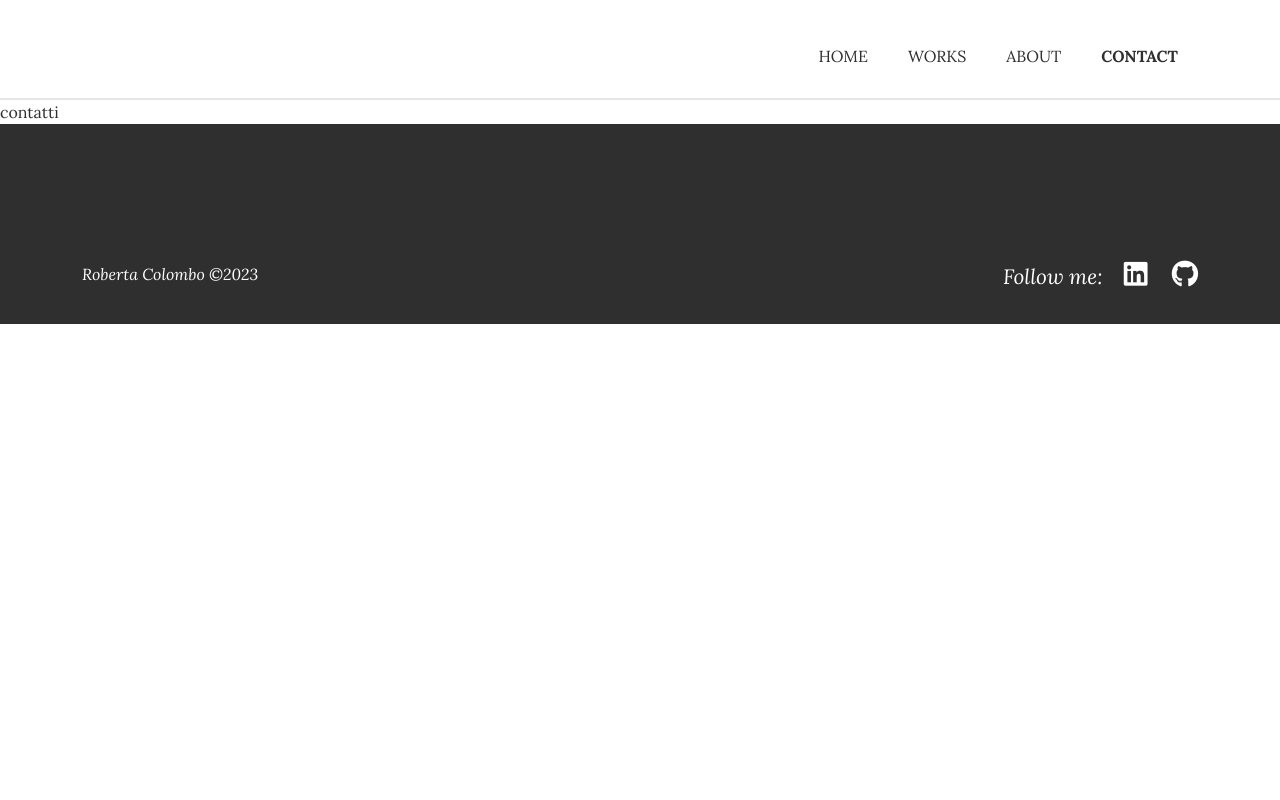
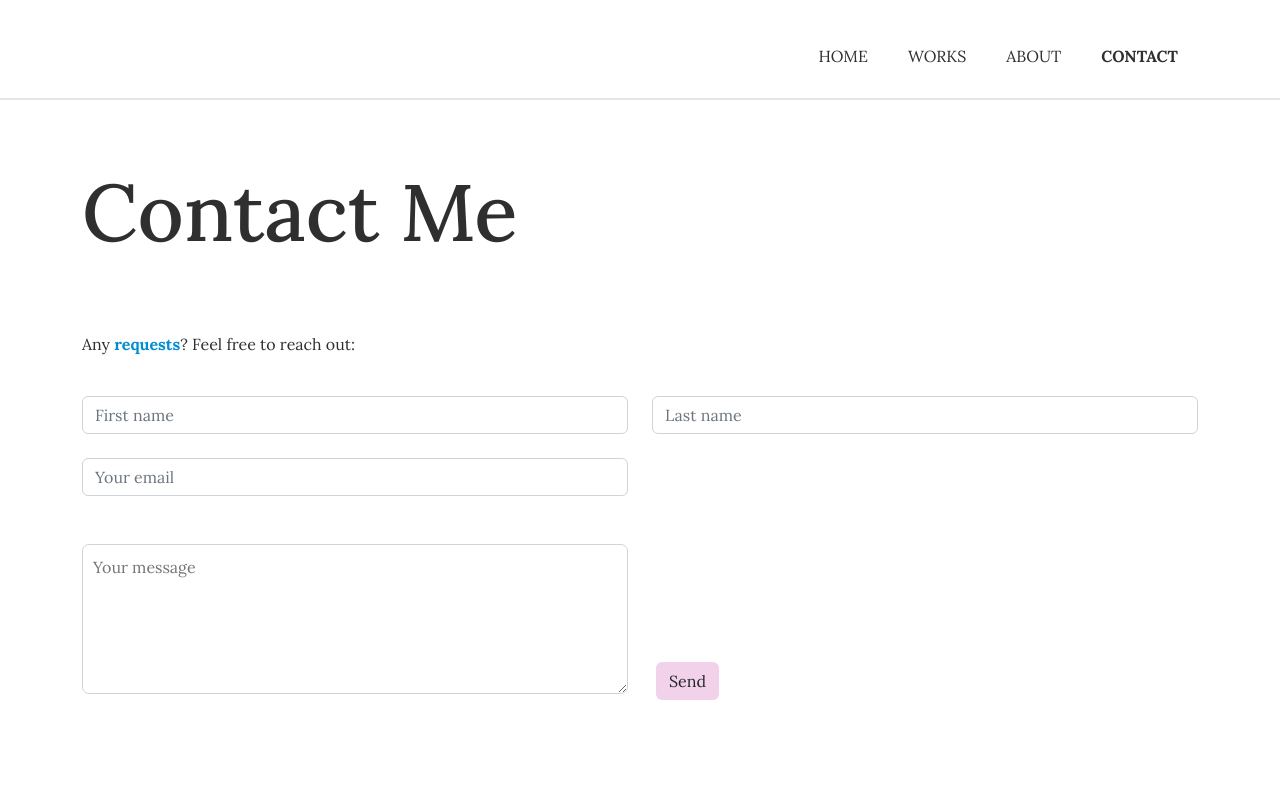
Before and after one commit to Roberta-Colombo/laravel-vue-router, a Vue app: page /contact in a window 1280 px wide. Shown: the top 800 px of the page. Built offline with nearby package versions, Linux system fonts and the light colour scheme.

Commit message:
Added working contact page and style fixes

```diff
--- a/src/assets/styles/partials/_variables.scss
+++ b/src/assets/styles/partials/_variables.scss
@@ -1,15 +1,3 @@
-// COLORS
-// $bg-color: #fefefe;
-// $text-color: #333;
-
-// $main-font: 'Montserrat', sans-serif;
-
-// @import '@fontsource/montserrat/700.css';
-
-@import url('https://fonts.googleapis.com/css2?family=Lora:ital,wght@0,400;0,500;0,600;0,700;1,400&display=swap');
-
-$main-font: 'Lora', serif;
-
 //COLORS
 $soft-black: rgb(48, 47, 47);
 $white: #ffffff;
@@ -17,3 +5,13 @@ $white: #ffffff;
 //$gradient-pink: rgba(255, 160, 179);
 $jumbo-blue: #008ED0;
 $jumbo-pink: #F2D2EA;
+
+//TYPOGRAPHY:
+
+@import url('https://fonts.googleapis.com/css2?family=Lora:ital,wght@0,400;0,500;0,600;0,700;1,400&display=swap');
+
+$main-font: 'Lora', serif;
+
+.blue-txt {
+    color: $jumbo-blue;
+  }
--- a/src/pages/AboutMe.vue
+++ b/src/pages/AboutMe.vue
@@ -11,8 +11,8 @@
           <a class="pe-3" href="#">Github</a><a href="#">Linkedin</a>
         </div>
       </div>
-      <div class="profile-pic col-12 col-md-6">
-        <div class="overlay">
+      <div class="profile-pic col-sm-12 col-md-6 mt-sm-5 ms-sm-auto">
+        <div class="frame">
           <img src="../assets/img/profile_bw.jpg" alt="Profile picture" />
         </div>
       </div>
@@ -51,7 +51,7 @@ h1 {
   }
 }
 
-.overlay {
+.frame {
   background-color: $jumbo-pink;
   position: absolute;
   top: 0;
--- a/src/pages/ContactMe.vue
+++ b/src/pages/ContactMe.vue
@@ -1,11 +1,185 @@
 <template>
-  <div>contatti</div>
+  <div class="container contact fade-in">
+    <h1>Contact Me</h1>
+    <p class="pb-4">
+      Any <span class="blue-txt"><strong>requests</strong></span
+      >? Feel free to reach out:
+    </p>
+
+    <div v-if="success" class="alert alert-success text-start" role="alert">
+      Message sent successfully.
+    </div>
+
+    <form @submit.prevent="sendForm()">
+      <div class="row">
+        <div class="col-12 col-md-6">
+          <input
+            type="text"
+            name="name"
+            id="name"
+            class="form-control"
+            placeholder="First name"
+            aria-label="First name"
+            v-model="name"
+            :class="{ 'is-invalid': errors.name }"
+            required
+          />
+          <p
+            v-for="(error, index) in errors.name"
+            :key="index"
+            class="invalid-feedback"
+          >
+            {{ error }}
+          </p>
+        </div>
+
+        <div class="col-12 col-md-6 pt-sm-4 pt-md-0">
+          <input
+            type="text"
+            name="surname"
+            id="surname"
+            class="form-control"
+            placeholder="Last name"
+            aria-label="Last name"
+            v-model="surname"
+            :class="{ 'is-invalid': errors.surname }"
+            required
+          />
+          <p
+            v-for="(error, index) in errors.surname"
+            :key="index"
+            class="invalid-feedback"
+          >
+            {{ error }}
+          </p>
+        </div>
+      </div>
+
+      <div class="row">
+        <div class="col-md-6 col-sm-12 pt-sm-4">
+          <input
+            type="text"
+            name="email"
+            id="email"
+            class="form-control"
+            placeholder="Your email"
+            aria-label="Your email"
+            v-model="email"
+            :class="{ 'is-invalid': errors.email }"
+            required
+          />
+          <p
+            v-for="(error, index) in errors.email"
+            :key="index"
+            class="invalid-feedback"
+          >
+            {{ error }}
+          </p>
+        </div>
+      </div>
+
+      <div class="row align-items-end">
+        <div class="col-md-6 col-sm-12 pt-5">
+          <textarea
+            name="message"
+            id="message"
+            placeholder="Your message"
+            v-model="message"
+            :class="{ 'is-invalid': errors.message }"
+            required
+          ></textarea>
+          <p
+            v-for="(error, index) in errors.message"
+            :key="index"
+            class="invalid-feedback"
+          >
+            {{ error }}
+          </p>
+        </div>
+
+        <div class="col-md-6 col-sm-12 ps-5 ps-sm-3 pt-sm-3">
+          <button class="btn" type="submit" :disabled="loading">
+            {{ loading ? "Sending..." : "Send" }}
+          </button>
+        </div>
+      </div>
+    </form>
+  </div>
 </template>
 
 <script>
+import axios from "axios";
+import { store } from "../store";
+
 export default {
   name: "ContactMe",
+  data() {
+    return {
+      store,
+      name: "",
+      surname: "",
+      email: "",
+      message: "",
+      success: false,
+      errors: {},
+      loading: false,
+    };
+  },
+  methods: {
+    sendForm() {
+      this.loading = true;
+      const data = {
+        name: this.name,
+        surname: this.surname,
+        email: this.email,
+        message: this.message,
+      };
+      axios.post(`${this.store.apiBaseUrl}/contact`, data).then((response) => {
+        // console.log(response.data);
+        this.success = response.data.success;
+        if (!this.success) {
+          this.errors = response.data.errors;
+          //console.log(this.errors);
+        } else {
+          this.name = "";
+          this.surname = "";
+          this.email = "";
+          this.message = "";
+        }
+        this.loading = false;
+      });
+    },
+  },
 };
 </script>
 
-<style lang="scss" scoped></style>
+<style lang="scss" scoped>
+@use "../assets/styles/partials/variables" as *;
+
+.contact {
+  padding-top: 4rem;
+  padding-bottom: 9rem;
+}
+
+h1 {
+  font-size: 5rem;
+  padding-bottom: 4rem;
+}
+
+textarea {
+  width: 100%;
+  height: 150px;
+  padding: 10px 0 0 10px;
+  border-color: lightgray;
+  border-radius: 7px;
+}
+
+.btn {
+  background-color: $jumbo-pink;
+
+  &:hover {
+    background-color: $jumbo-pink;
+    opacity: 0.9;
+  }
+}
+</style>
--- a/src/pages/SingleProject.vue
+++ b/src/pages/SingleProject.vue
@@ -49,10 +49,10 @@
   <section v-else>Loading...</section>
 
   <div class="parallax jumbo-txt d-flex justify-content-between">
-    <div class="left">
+    <div class="left col-sm-6">
       <router-link :to="{ name: 'projects' }">Go back</router-link>
     </div>
-    <div class="right">
+    <div class="right col-6">
       <a href="#">Discover random project</a>
     </div>
     <!-- da sistemare -->
@@ -142,11 +142,8 @@ p {
 .jumbo-txt {
   line-height: 50vh;
   font-size: 2.5rem;
-  // color: rgb(238, 127, 229);
-  //color: rgb(18, 162, 240);
   color: $white;
   font-weight: 600;
-  // letter-spacing: 1rem;
   -webkit-text-stroke: 1px rgb(236, 239, 243);
 
   a {
```
